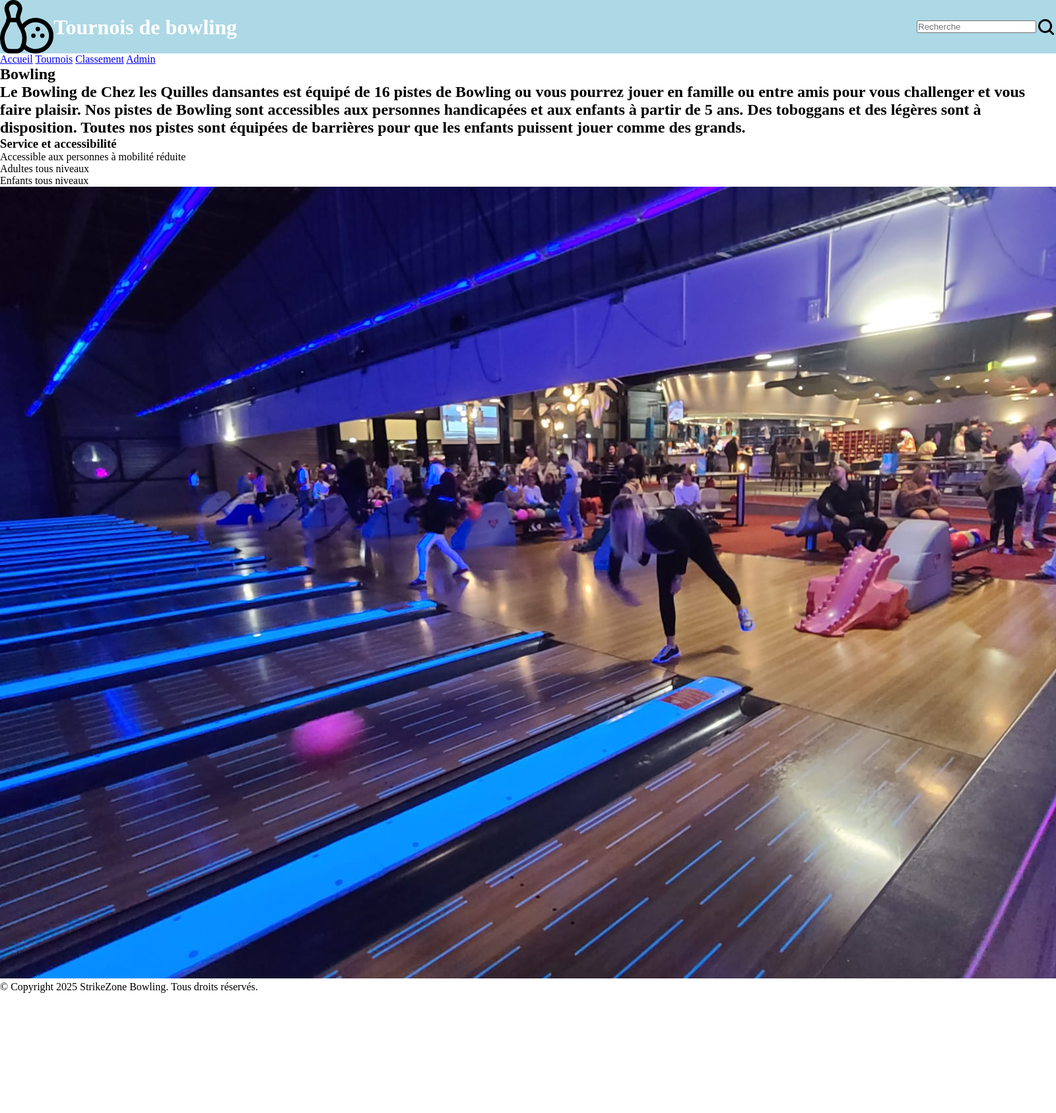
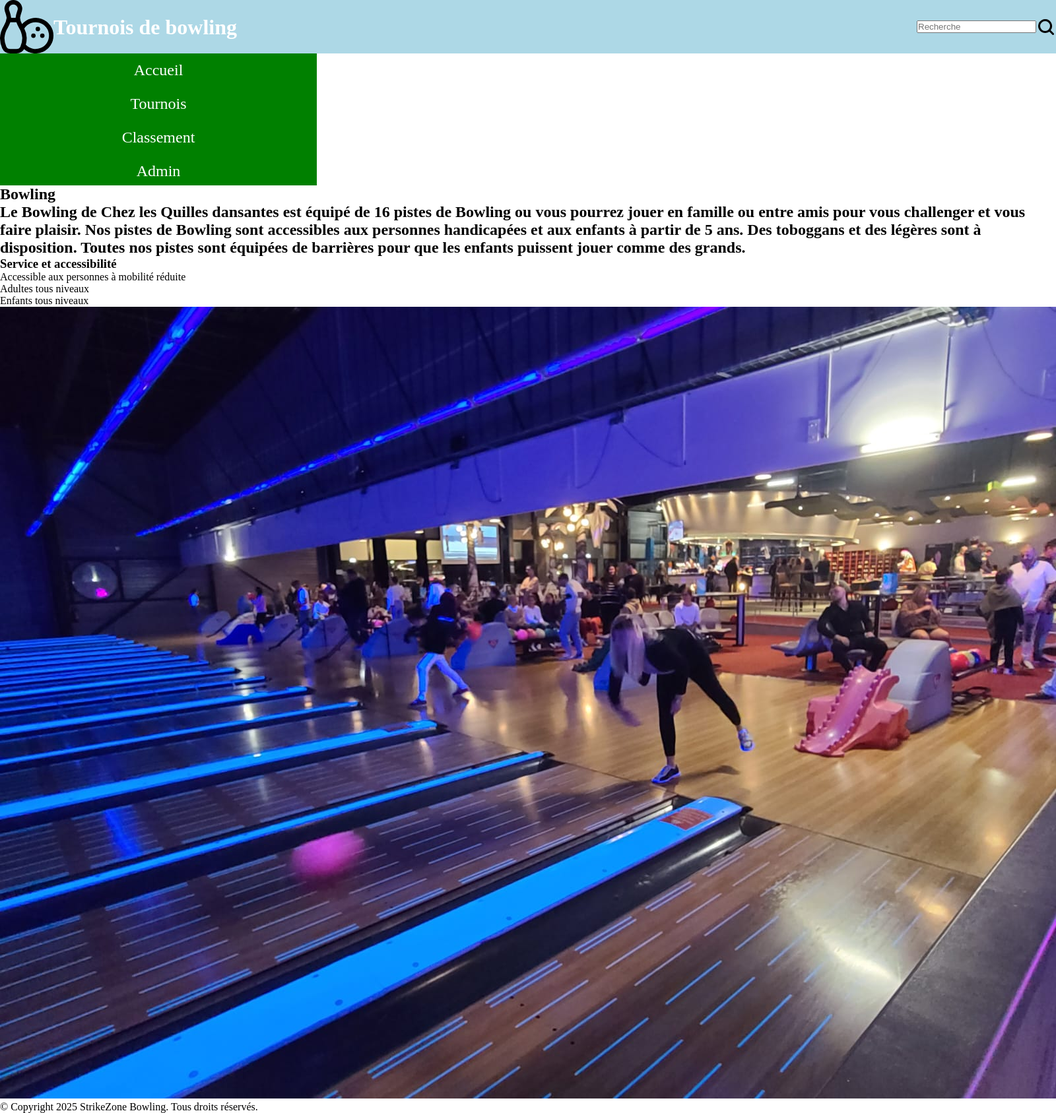
Before and after one commit to Clio8994/projet, a PHP site: page / in a window 1600 px wide. Shown: the whole page at 66% size. Before the commit the page ends 1505 px from the top, so only its background shows below. Run offline with PHP 8.4, Linux system fonts and the light colour scheme.

Commit message:
ajout css

```diff
--- a/css/style.css
+++ b/css/style.css
@@ -1,6 +1,12 @@
 *{
     padding: 0%;
     margin: 0%;
+}
+
+body{
+    width: 100%;
+    display: flex;
+    flex-wrap: wrap;
 }
 
 header{
@@ -32,3 +38,22 @@ form {
 input[type="image"]{
     height: 30px;
 }
+
+nav{
+    width: 30%;
+    height: 200px;
+    text-align: center;
+    display: block;
+    font-size: x-large;
+    flex-wrap: wrap;
+    background-color: green;
+}
+
+nav a {
+    display: block;
+    padding-top: 12px;
+    padding-bottom: 12px;
+    text-align: center;
+    text-decoration: none;
+    color: white;
+}
```
